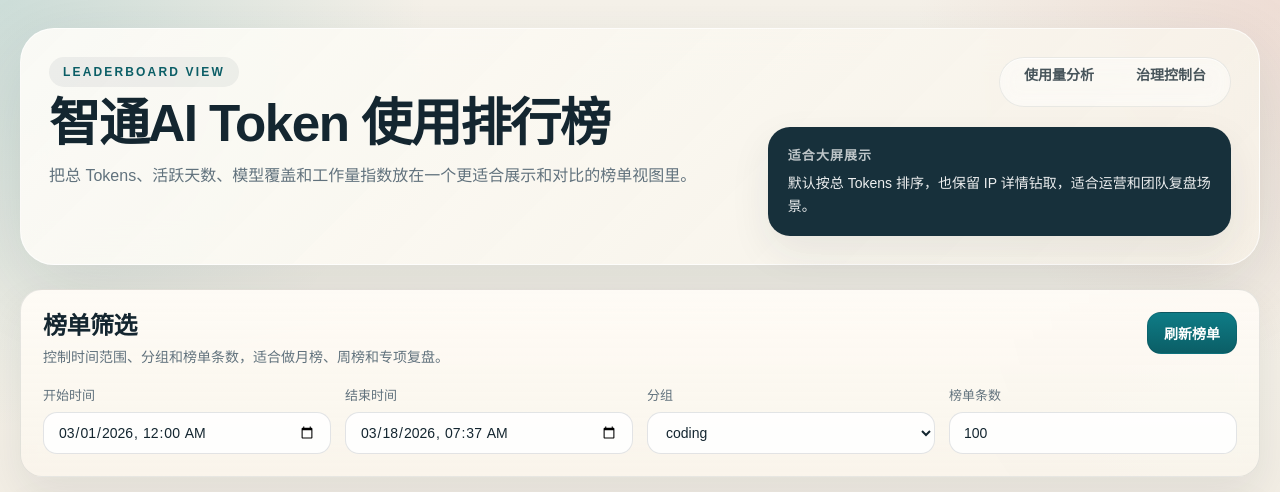
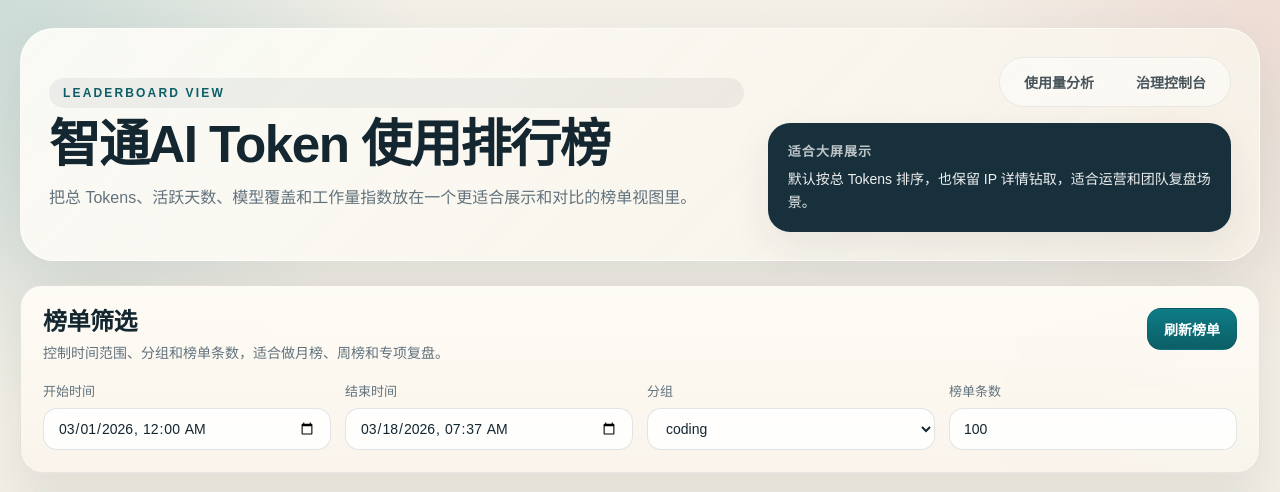
Before and after one commit to libingtong/new-api-guardian, a FastAPI app: page / in a window 1280 px wide. Shown: the top 492 px of the page. Run offline with FastAPI, Linux system fonts and the light colour scheme; data comes from the database, SQL or seed files in the repository; some libraries are stand-ins or nearby versions.

Commit message:
fix: center hero header layout

```diff
--- a/app/static/styles.css
+++ b/app/static/styles.css
@@ -61,6 +61,7 @@ a {
 .hero-shell {
   display: grid;
   grid-template-columns: minmax(0, 1.2fr) minmax(320px, 0.8fr);
+  align-items: center;
   gap: 24px;
   padding: 28px;
   border-radius: 34px;
@@ -70,6 +71,13 @@ a {
   border: 1px solid rgba(255, 255, 255, 0.7);
   box-shadow: var(--shadow-lg);
   backdrop-filter: blur(18px);
+}
+
+.hero-copy {
+  display: flex;
+  flex-direction: column;
+  justify-content: center;
+  min-height: 100%;
 }
 
 .hero-copy h1 {
@@ -104,8 +112,10 @@ a {
 .hero-side {
   display: flex;
   flex-direction: column;
-  justify-content: space-between;
-  gap: 20px;
+  justify-content: center;
+  align-items: stretch;
+  gap: 16px;
+  min-height: 100%;
 }
 
 .hero-note {
@@ -139,6 +149,7 @@ a {
 .nav-pills {
   display: inline-flex;
   align-self: flex-end;
+  align-items: center;
   flex-wrap: nowrap;
   justify-content: flex-end;
   gap: 6px;
@@ -152,6 +163,9 @@ a {
 
 .nav-pills a,
 .nav-pills button {
+  display: inline-flex;
+  align-items: center;
+  justify-content: center;
   height: 36px;
   padding: 0 18px;
   border-radius: 999px;
@@ -721,6 +735,7 @@ tr:hover td {
   }
 
   .nav-pills {
+    align-self: flex-start;
     justify-content: flex-start;
   }
 
```
